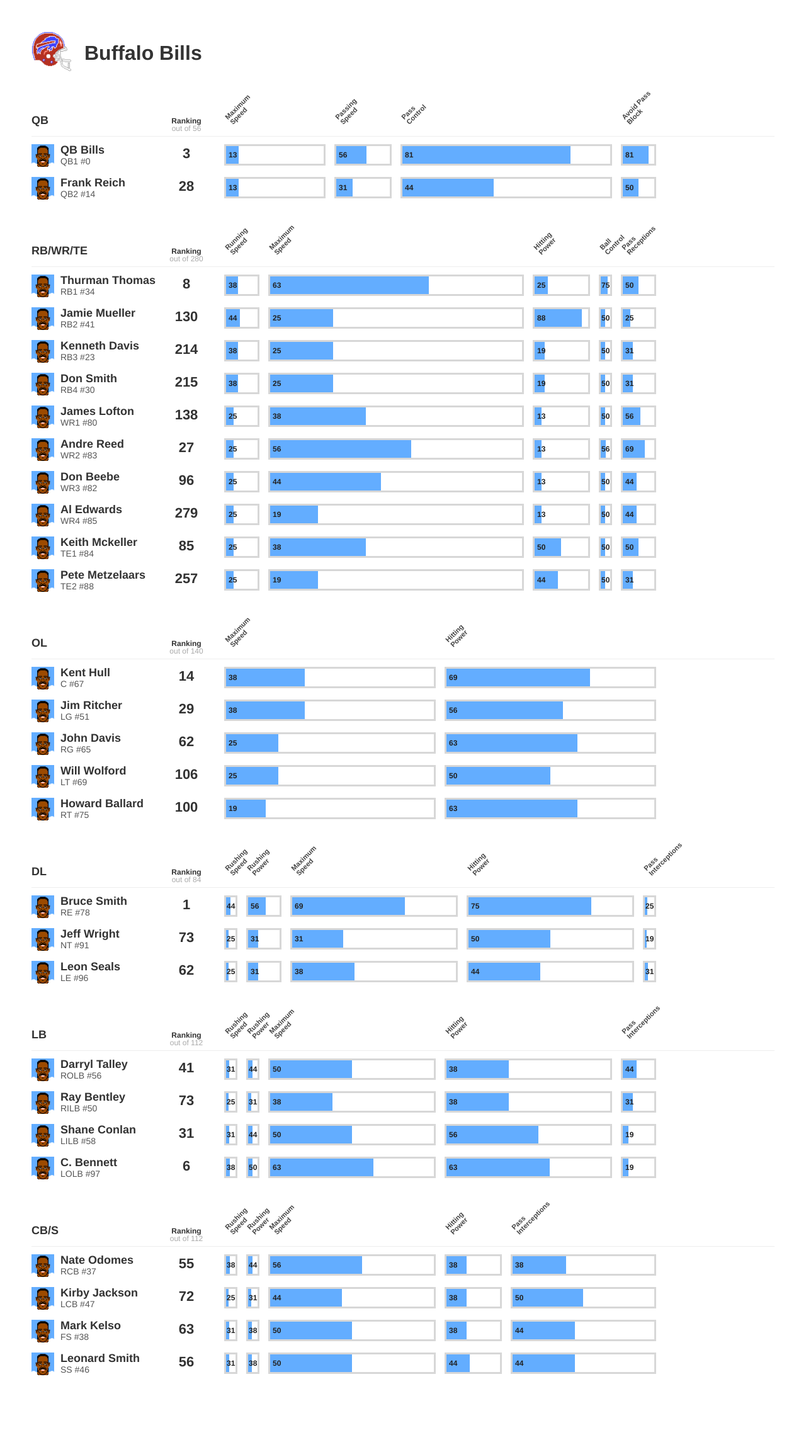
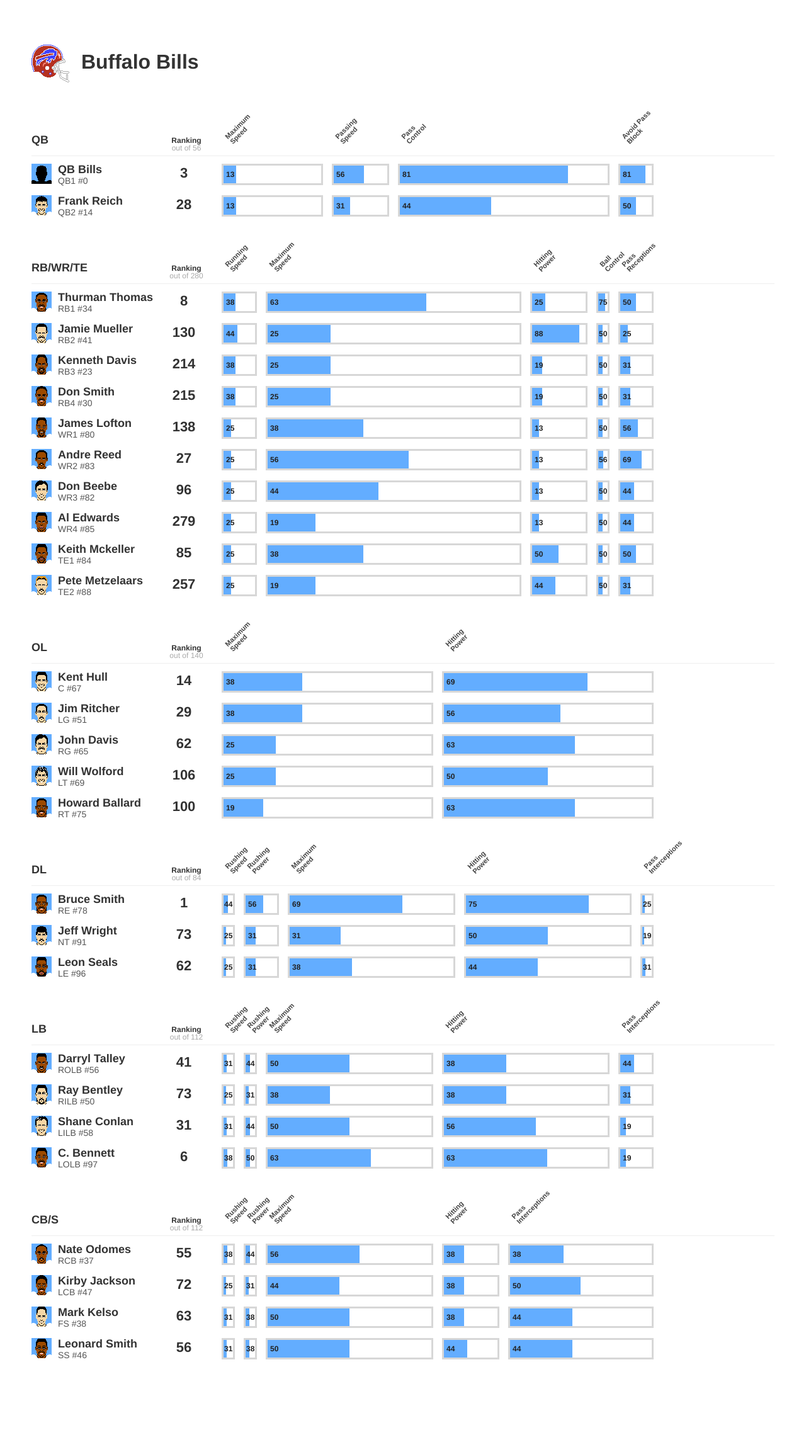
Before and after one commit to ubuwaits/tecmogeek, a Jekyll site: the page built from teams/bills.html, in a window 1280 px wide. Shown: the whole page at 63% size. Built offline with Jekyll 4.4.1, drawn with Linux system fonts in a browser that asks for light colours; after the commit the page ends 2281 px from its top, so only the background shows below that.

Commit message:
Improve headshot markup and CSS.

```diff
--- a/stylesheets/application.css
+++ b/stylesheets/application.css
@@ -71,21 +71,23 @@
   background-size: 64px 64px;
   font-size: 2em;
   font-weight: bold;
+  line-height: 60px;
   margin: 0 0 2em 0;
-  padding: 18px 0 18px 84px; }
-
-body.bills header h1 {
-  background-image: url("/images/helmets/bills.png"); }
+  padding: 18px 0; }
+  header h1 i {
+    margin: 0 10px 0 0;
+    vertical-align: middle; }
 
 .players {
   margin: 0 0 4em 0; }
   .players .player {
     margin: 0 0 8px 0;
     padding: 0 0 8px 0; }
-    .players .player .headshot {
+    .players .player i {
+      display: inline-block;
       float: left;
       margin: 0 10px 0 0;
-      width: 36px; }
+      width: 32px; }
     .players .player .player-info {
       float: left;
       width: 160px; }
@@ -365,3 +367,187 @@
   background-image: -ms-linear-gradient(left, #63adff 0%, #63adff 94%, transparent 94%);
   background-image: -o-linear-gradient(left, #63adff 0%, #63adff 94%, transparent 94%);
   background-image: linear-gradient(left, #63adff 0%, #63adff 94%, transparent 94%); }
+
+.helmet {
+  background-image: url("/images/helmets.png");
+  background-repeat: no-repeat;
+  display: inline-block;
+  height: 60px;
+  width: 60px; }
+
+.helmet-49ers {
+  background-position: 0px 0; }
+
+.helmet-bears {
+  background-position: -60px 0; }
+
+.helmet-bengals {
+  background-position: -120px 0; }
+
+.helmet-bills {
+  background-position: -180px 0; }
+
+.helmet-broncos {
+  background-position: -240px 0; }
+
+.helmet-browns {
+  background-position: -300px 0; }
+
+.helmet-buccaneers {
+  background-position: -360px 0; }
+
+.helmet-cardinals {
+  background-position: -420px 0; }
+
+.helmet-chargers {
+  background-position: -480px 0; }
+
+.helmet-chiefs {
+  background-position: -540px 0; }
+
+.helmet-colts {
+  background-position: -600px 0; }
+
+.helmet-cowboys {
+  background-position: -660px 0; }
+
+.helmet-dolphins {
+  background-position: -720px 0; }
+
+.helmet-eagles {
+  background-position: -780px 0; }
+
+.helmet-falcons {
+  background-position: -840px 0; }
+
+.helmet-giants {
+  background-position: -900px 0; }
+
+.helmet-jets {
+  background-position: -960px 0; }
+
+.helmet-lions {
+  background-position: -1020px 0; }
+
+.helmet-oilers {
+  background-position: -1080px 0; }
+
+.helmet-packers {
+  background-position: -1140px 0; }
+
+.helmet-patriots {
+  background-position: -1200px 0; }
+
+.helmet-raiders {
+  background-position: -1260px 0; }
+
+.helmet-rams {
+  background-position: -1320px 0; }
+
+.helmet-redskins {
+  background-position: -1380px 0; }
+
+.helmet-saints {
+  background-position: -1440px 0; }
+
+.helmet-seahawks {
+  background-position: -1500px 0; }
+
+.helmet-steelers {
+  background-position: -1560px 0; }
+
+.helmet-vikings {
+  background-position: -1620px 0; }
+
+.headshot {
+  background-repeat: no-repeat;
+  display: inline-block;
+  height: 32px;
+  width: 32px; }
+
+.headshot-bills {
+  background-image: url("/images/players/bills.png"); }
+
+.headshot-qb1 {
+  background-position: 0px 0; }
+
+.headshot-qb2 {
+  background-position: -32px 0; }
+
+.headshot-rb1 {
+  background-position: -64px 0; }
+
+.headshot-rb2 {
+  background-position: -96px 0; }
+
+.headshot-rb3 {
+  background-position: -128px 0; }
+
+.headshot-rb4 {
+  background-position: -160px 0; }
+
+.headshot-wr1 {
+  background-position: -192px 0; }
+
+.headshot-wr2 {
+  background-position: -224px 0; }
+
+.headshot-wr3 {
+  background-position: -256px 0; }
+
+.headshot-wr4 {
+  background-position: -288px 0; }
+
+.headshot-te1 {
+  background-position: -320px 0; }
+
+.headshot-te2 {
+  background-position: -352px 0; }
+
+.headshot-c {
+  background-position: -384px 0; }
+
+.headshot-lg {
+  background-position: -416px 0; }
+
+.headshot-rg {
+  background-position: -448px 0; }
+
+.headshot-lt {
+  background-position: -480px 0; }
+
+.headshot-rt {
+  background-position: -512px 0; }
+
+.headshot-re {
+  background-position: -544px 0; }
+
+.headshot-nt {
+  background-position: -576px 0; }
+
+.headshot-le {
+  background-position: -608px 0; }
+
+.headshot-rolb {
+  background-position: -640px 0; }
+
+.headshot-rilb {
+  background-position: -672px 0; }
+
+.headshot-lilb {
+  background-position: -704px 0; }
+
+.headshot-lolb {
+  background-position: -736px 0; }
+
+.headshot-rcb {
+  background-position: -768px 0; }
+
+.headshot-lcb {
+  background-position: -800px 0; }
+
+.headshot-fs {
+  background-position: -832px 0; }
+
+.headshot-ss {
+  background-position: -864px 0; }
--- a/teams/bills.html
+++ b/teams/bills.html
@@ -5,7 +5,7 @@
 ---
 
 <header>
-  <h1>Buffalo Bills</h1>
+  <h1><i class="helmet helmet-bills"></i> Buffalo Bills</h1>
 </header>
 
 <!-- Quarterbacks -->
@@ -30,7 +30,7 @@
     </li>
 
     <li class="player">
-      <img src="/images/players/bruce-smith.png" class="headshot">
+      <i class="headshot headshot-bills headshot-qb1"></i>
 
       <section class="player-info">
         <h3>QB Bills</h3>
@@ -49,7 +49,7 @@
       </ul>
     </li>
     <li class="player">
-      <img src="/images/players/bruce-smith.png" class="headshot">
+      <i class="headshot headshot-bills headshot-qb2"></i>
 
       <section class="player-info">
         <h3>Frank Reich</h3>
@@ -94,7 +94,7 @@
     </li>
 
     <li class="player">
-      <img src="/images/players/bruce-smith.png" class="headshot">
+      <i class="headshot headshot-bills headshot-rb1"></i>
 
       <section class="player-info">
         <h3>Thurman Thomas</h3>
@@ -115,7 +115,7 @@
       </ul>
     </li>
     <li class="player">
-      <img src="/images/players/bruce-smith.png" class="headshot">
+      <i class="headshot headshot-bills headshot-rb2"></i>
 
       <section class="player-info">
         <h3>Jamie Mueller</h3>
@@ -136,7 +136,7 @@
       </ul>
     </li>
     <li class="player">
-      <img src="/images/players/bruce-smith.png" class="headshot">
+      <i class="headshot headshot-bills headshot-rb3"></i>
 
       <section class="player-info">
         <h3>Kenneth Davis</h3>
@@ -157,7 +157,7 @@
       </ul>
     </li>
     <li class="player">
-      <img src="/images/players/bruce-smith.png" class="headshot">
+      <i class="headshot headshot-bills headshot-rb4"></i>
 
       <section class="player-info">
         <h3>Don Smith</h3>
@@ -178,7 +178,7 @@
       </ul>
     </li>
     <li class="player">
-      <img src="/images/players/bruce-smith.png" class="headshot">
+      <i class="headshot headshot-bills headshot-wr1"></i>
 
       <section class="player-info">
         <h3>James Lofton</h3>
@@ -199,7 +199,7 @@
       </ul>
     </li>
     <li class="player">
-      <img src="/images/players/bruce-smith.png" class="headshot">
+      <i class="headshot headshot-bills headshot-wr2"></i>
 
       <section class="player-info">
         <h3>Andre Reed</h3>
@@ -220,7 +220,7 @@
       </ul>
     </li>
     <li class="player">
-      <img src="/images/players/bruce-smith.png" class="headshot">
+      <i class="headshot headshot-bills headshot-wr3"></i>
 
       <section class="player-info">
         <h3>Don Beebe</h3>
@@ -241,7 +241,7 @@
       </ul>
     </li>
     <li class="player">
-      <img src="/images/players/bruce-smith.png" class="headshot">
+      <i class="headshot headshot-bills headshot-wr4"></i>
 
       <section class="player-info">
         <h3>Al Edwards</h3>
@@ -262,7 +262,7 @@
       </ul>
     </li>
     <li class="player">
-      <img src="/images/players/bruce-smith.png" class="headshot">
+      <i class="headshot headshot-bills headshot-te1"></i>
 
       <section class="player-info">
         <h3>Keith Mckeller</h3>
@@ -283,7 +283,7 @@
       </ul>
     </li>
     <li class="player">
-      <img src="/images/players/bruce-smith.png" class="headshot">
+      <i class="headshot headshot-bills headshot-te2"></i>
 
       <section class="player-info">
         <h3>Pete Metzelaars</h3>
@@ -326,7 +326,7 @@
     </li>
 
     <li class="player">
-      <img src="/images/players/bruce-smith.png" class="headshot">
+      <i class="headshot headshot-bills headshot-c"></i>
 
       <section class="player-info">
         <h3>Kent Hull</h3>
@@ -343,7 +343,7 @@
       </ul>
     </li>
     <li class="player">
-      <img src="/images/players/bruce-smith.png" class="headshot">
+      <i class="headshot headshot-bills headshot-lg"></i>
 
       <section class="player-info">
         <h3>Jim Ritcher</h3>
@@ -360,7 +360,7 @@
       </ul>
     </li>
     <li class="player">
-      <img src="/images/players/bruce-smith.png" class="headshot">
+      <i class="headshot headshot-bills headshot-rg"></i>
 
       <section class="player-info">
         <h3>John Davis</h3>
@@ -377,7 +377,7 @@
       </ul>
     </li>
     <li class="player">
-      <img src="/images/players/bruce-smith.png" class="headshot">
+      <i class="headshot headshot-bills headshot-lt"></i>
 
       <section class="player-info">
         <h3>Will Wolford</h3>
@@ -394,7 +394,7 @@
       </ul>
     </li>
     <li class="player">
-      <img src="/images/players/bruce-smith.png" class="headshot">
+      <i class="headshot headshot-bills headshot-rt"></i>
 
       <section class="player-info">
         <h3>Howard Ballard</h3>
@@ -436,7 +436,7 @@
     </li>
 
     <li class="player">
-      <img src="/images/players/bruce-smith.png" class="headshot">
+      <i class="headshot headshot-bills headshot-re"></i>
 
       <section class="player-info">
         <h3>Bruce Smith</h3>
@@ -456,7 +456,7 @@
       </ul>
     </li>
     <li class="player">
-      <img src="/images/players/bruce-smith.png" class="headshot">
+      <i class="headshot headshot-bills headshot-nt"></i>
 
       <section class="player-info">
         <h3>Jeff Wright</h3>
@@ -476,7 +476,7 @@
       </ul>
     </li>
     <li class="player">
-      <img src="/images/players/bruce-smith.png" class="headshot">
+      <i class="headshot headshot-bills headshot-le"></i>
 
       <section class="player-info">
         <h3>Leon Seals</h3>
@@ -520,7 +520,7 @@
       </ul>
     </li>
     <li class="player">
-      <img src="/images/players/bruce-smith.png" class="headshot">
+      <i class="headshot headshot-bills headshot-rolb"></i>
 
       <section class="player-info">
         <h3>Darryl Talley</h3>
@@ -540,7 +540,7 @@
       </ul>
     </li>
     <li class="player">
-      <img src="/images/players/bruce-smith.png" class="headshot">
+      <i class="headshot headshot-bills headshot-rilb"></i>
 
       <section class="player-info">
         <h3>Ray Bentley</h3>
@@ -560,7 +560,7 @@
       </ul>
     </li>
     <li class="player">
-      <img src="/images/players/bruce-smith.png" class="headshot">
+      <i class="headshot headshot-bills headshot-lilb"></i>
 
       <section class="player-info">
         <h3>Shane Conlan</h3>
@@ -580,7 +580,7 @@
       </ul>
     </li>
     <li class="player">
-      <img src="/images/players/bruce-smith.png" class="headshot">
+      <i class="headshot headshot-bills headshot-lolb"></i>
 
       <section class="player-info">
         <h3>C. Bennett</h3>
@@ -625,7 +625,7 @@
       </ul>
     </li>
     <li class="player">
-      <img src="/images/players/bruce-smith.png" class="headshot">
+      <i class="headshot headshot-bills headshot-rcb"></i>
 
       <section class="player-info">
         <h3>Nate Odomes</h3>
@@ -645,7 +645,7 @@
       </ul>
     </li>
     <li class="player">
-      <img src="/images/players/bruce-smith.png" class="headshot">
+      <i class="headshot headshot-bills headshot-lcb"></i>
 
       <section class="player-info">
         <h3>Kirby Jackson</h3>
@@ -665,7 +665,7 @@
       </ul>
     </li>
     <li class="player">
-      <img src="/images/players/bruce-smith.png" class="headshot">
+      <i class="headshot headshot-bills headshot-fs"></i>
 
       <section class="player-info">
         <h3>Mark Kelso</h3>
@@ -685,7 +685,7 @@
       </ul>
     </li>
     <li class="player">
-      <img src="/images/players/bruce-smith.png" class="headshot">
+      <i class="headshot headshot-bills headshot-ss"></i>
 
       <section class="player-info">
         <h3>Leonard Smith</h3>
```
Also changed, not shown: stylesheets/scss/_teams.scss (+55 -10 lines), images/helmets.png (added), images/helmets/bills.png (deleted), images/players/bills.png (added), images/players/bruce-smith.png (deleted).
